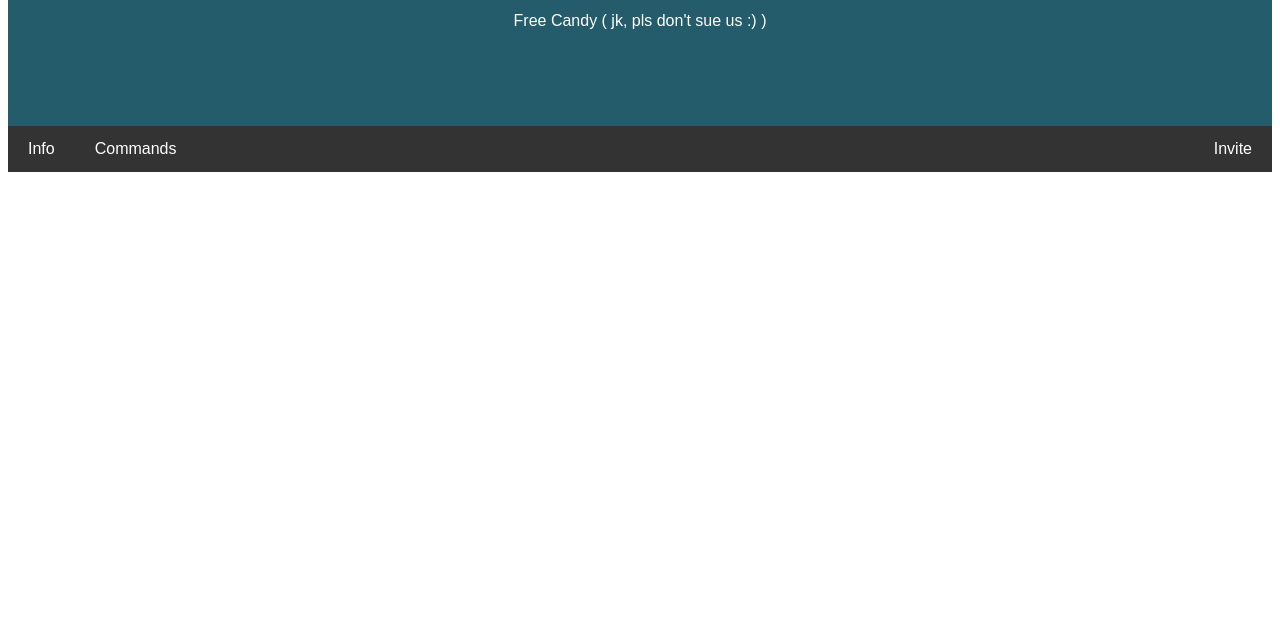
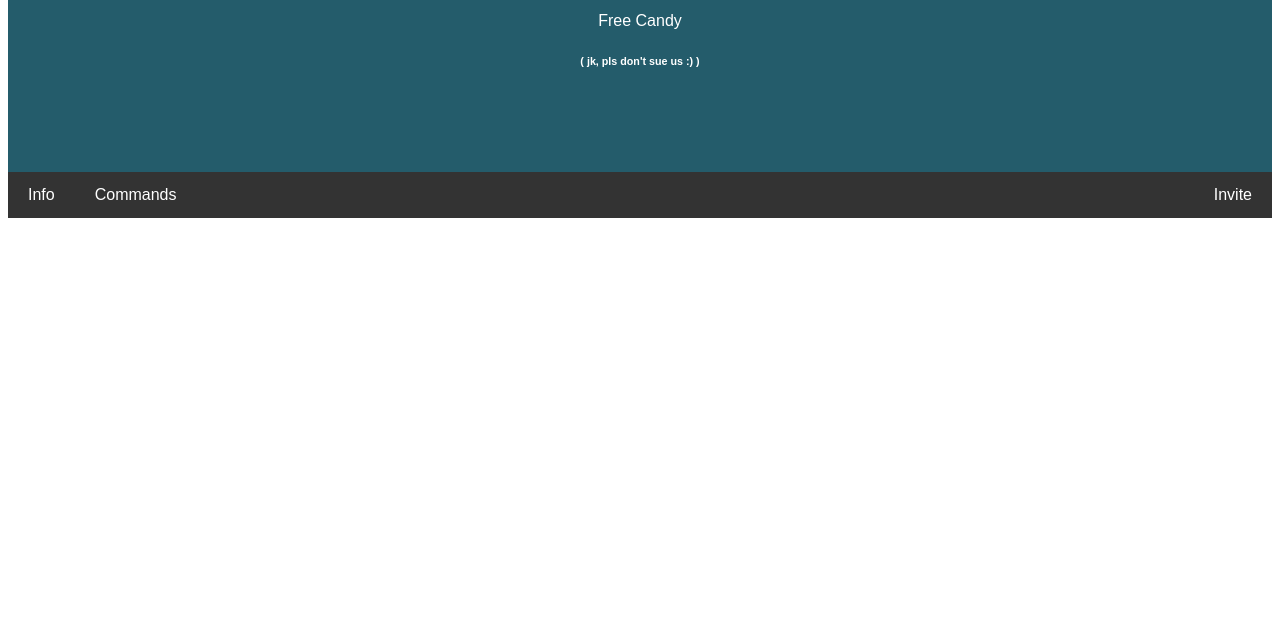
Before and after one commit to W1CD/TheVan, a website: page index.html in a window 1280 px wide. Shown: the part 175-800 px from the top of the page. Drawn offline with Linux system fonts and the light colour scheme.

Commit message:
disclaimer2

```diff
--- a/index.html
+++ b/index.html
@@ -54,7 +54,8 @@
 
     <div class = "header">
       <h1>The Van</h1>
-      <p>Free Candy ( jk, pls don't sue us :) )</p>
+      <p>Free Candy</p>
+      <h6>( jk, pls don't sue us :) )</h6>
     </div>
 
     <div class = "navbar">
```
